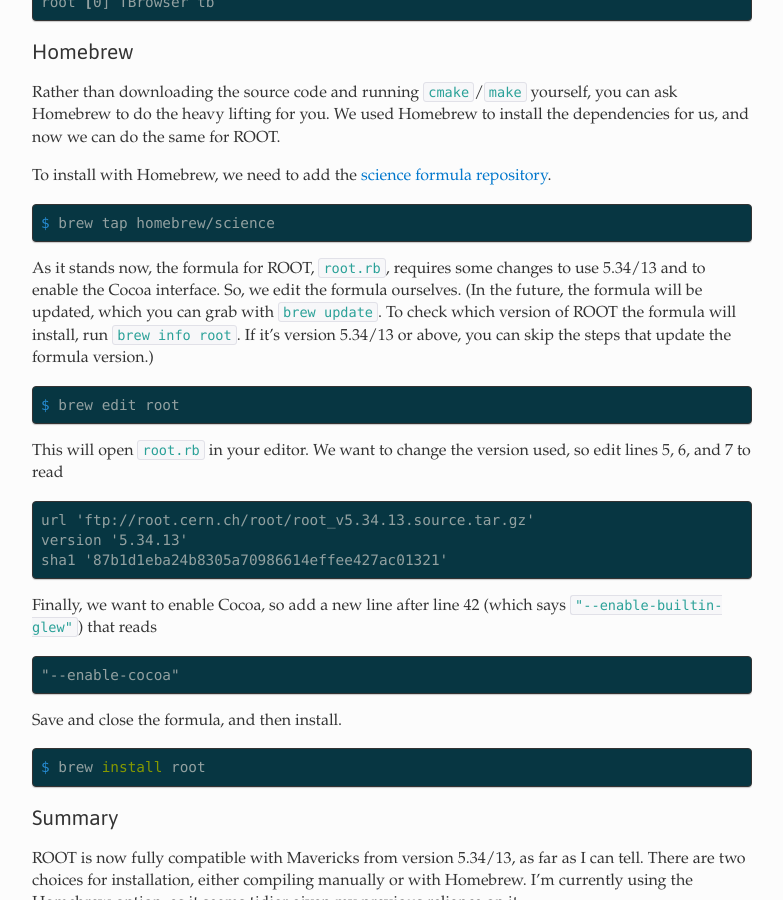
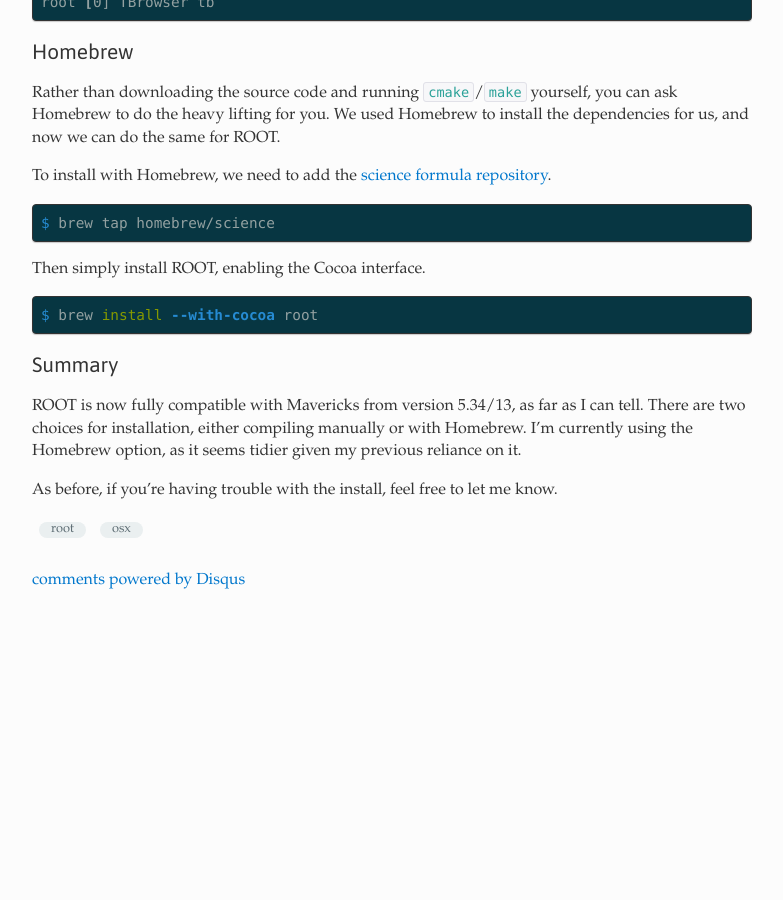
Before and after one commit to alexpearce/home, a Jekyll site: the page built from _posts/tutorials/2013-12-11-root-on-os-x-mavericks.md, in a window 1280 px wide and 900 px high, scrolled down 1453 px. Shown: the whole window, without its empty margins (308-1091 px from the left). Built offline with Jekyll 4.4.1, drawn with Linux system fonts in a browser that asks for light colours; Markdown is read by kramdown in place of the engine named in the settings; comment, search, counter and statistics services are not loaded; after the commit the page ends 2084 px from its top, so only the background shows below that.

Commit message:
Homebrew now natively allows enabling Cocoa when installing ROOT.

```diff
--- a/_posts/tutorials/2013-12-11-root-on-os-x-mavericks.md
+++ b/_posts/tutorials/2013-12-11-root-on-os-x-mavericks.md
@@ -93,32 +93,10 @@ To install with Homebrew, we need to add the [science formula repository](https:
 $ brew tap homebrew/science
 {% endhighlight %}
 
-As it stands now, the formula for ROOT, `root.rb`, requires some changes to use 5.34/13 and to enable the Cocoa interface.
-So, we edit the formula ourselves. (In the future, the formula will be updated, which you can grab with `brew update`. To check which version of ROOT the formula will install, run `brew info root`. If it's version 5.34/13 or above, you can skip the steps that update the formula version.)
+Then simply install ROOT, enabling the Cocoa interface.
 
 {% highlight bash %}
-$ brew edit root
-{% endhighlight %}
-
-This will open `root.rb` in your editor.
-We want to change the version used, so edit lines 5, 6, and 7 to read
-
-{% highlight text %}
-url 'ftp://root.cern.ch/root/root_v5.34.13.source.tar.gz'
-version '5.34.13'
-sha1 '87b1d1eba24b8305a70986614effee427ac01321'
-{% endhighlight %}
-
-Finally, we want to enable Cocoa, so add a new line after line 42 (which says `"--enable-builtin-glew"`) that reads
-
-{% highlight text %}
-"--enable-cocoa"
-{% endhighlight %}
-
-Save and close the formula, and then install.
-
-{% highlight bash %}
-$ brew install root
+$ brew install --with-cocoa root
 {% endhighlight %}
 
 Summary
```
